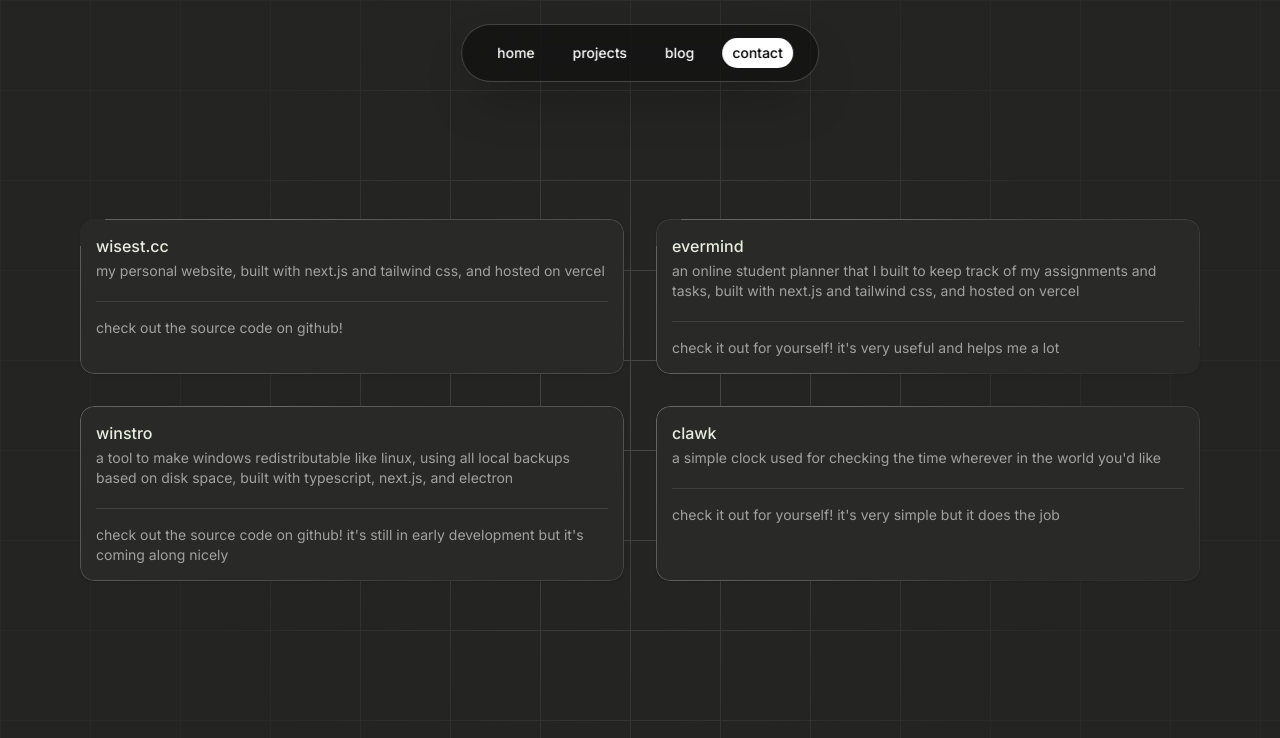
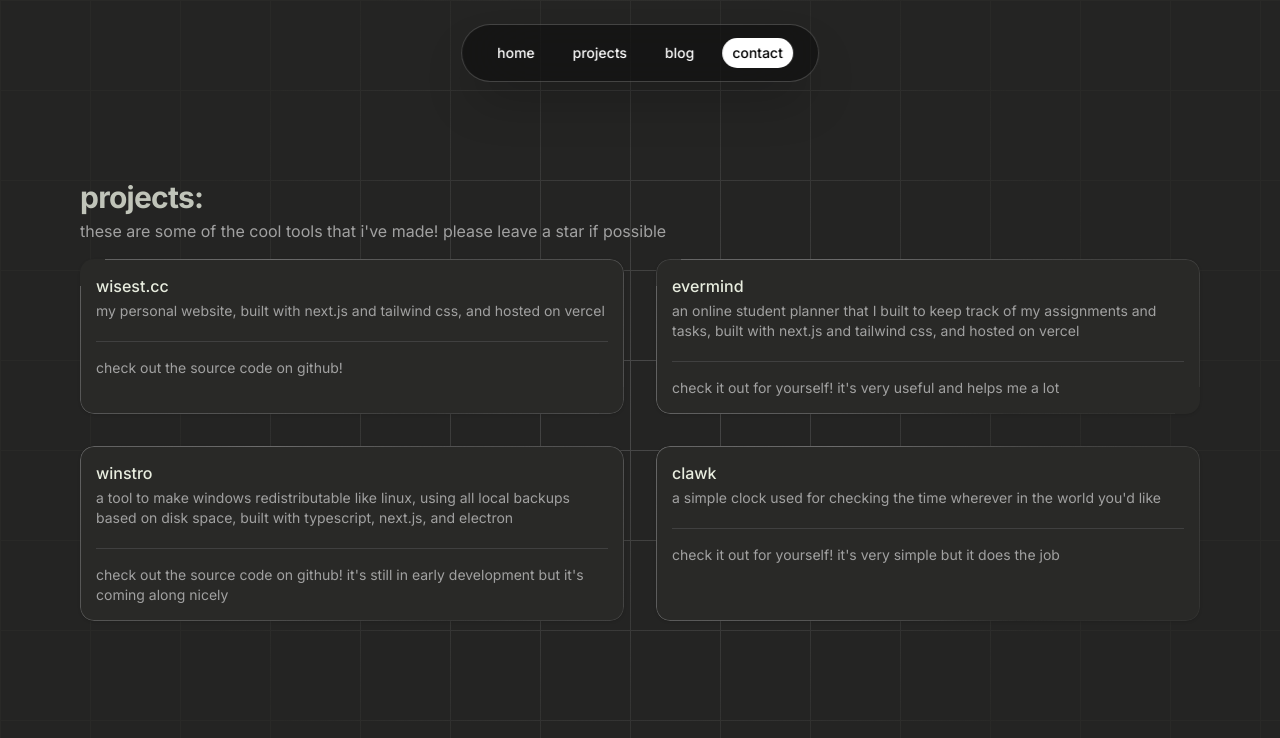
Before and after one commit to rearrangement/website, a Next.js app: page /projects in a window 1280 px wide. Shown: the top 738 px of the page. Built offline with nearby package versions, Linux system fonts and the light colour scheme.

Commit message:
feat(projects): add little text to project to make it feel more full

```diff
--- a/src/app/projects/page.tsx
+++ b/src/app/projects/page.tsx
@@ -3,12 +3,21 @@
 export default function Projects() {
     return (
         <div
-            className="flex-1 flex flex-col justify-center items-center w-full max-w-6xl px-4 mx-auto font-sans pb-24"
+            className="flex-1 flex flex-col justify-center w-full max-w-6xl px-4 mx-auto font-sans pb-24"
             style={{
               color: "#e8eddfcb",
               zIndex: 1,
             }}
         >
+
+            <div>
+                <h2 className="text-3xl font-bold mb-1 tracking-tight">
+                    projects:
+                </h2>
+                <p className="text-neutral-400 mb-4">
+                    these are some of the cool tools that i've made! please leave a star if possible
+                </p>
+            </div>
 
             <div className="grid grid-cols-1 md:grid-cols-2 gap-8 w-full">
                 {RenderCard(
```
Also changed, not shown: 1 other file (tests, documents, lock files or other folders).
